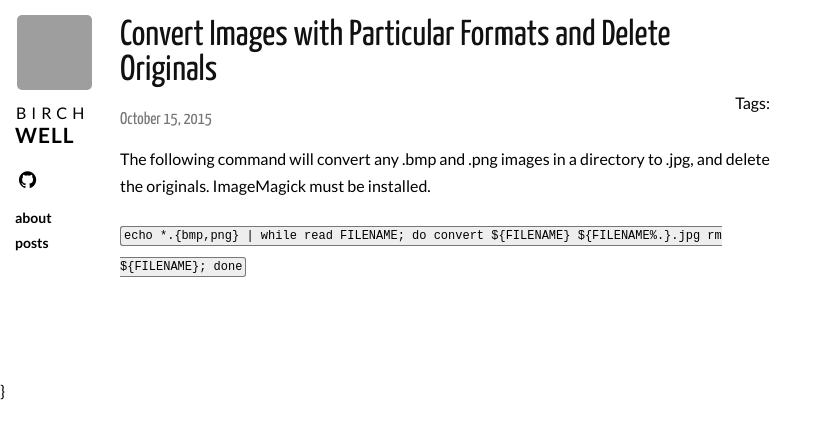
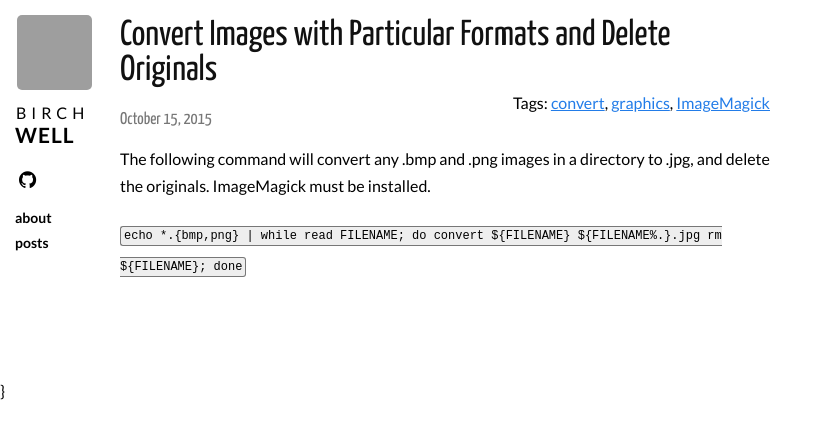
Before and after one commit to Birchwell/birchwell.github.io, a Jekyll site: the page built from _posts/2015-10-15-convert-specified-image-types-in-directory-and-delete-originals.md, in a window 1280 px wide, cut to the strip 0-439 px from the top of the page. Shown: the whole strip, without its empty margins (0-833 px from the left). Built offline with Jekyll 4.4.1, drawn with Linux system fonts in a browser that asks for light colours; nearby versions of some CDN libraries; Markdown is read by kramdown in place of the engine named in the settings; comment, search, counter and statistics services are not loaded; grey boxes are pictures that could not be loaded.

Commit message:
Update 2015-10-15-convert-specified-image-types-in-directory-and-delete-originals.md

```diff
--- a/_posts/2015-10-15-convert-specified-image-types-in-directory-and-delete-originals.md
+++ b/_posts/2015-10-15-convert-specified-image-types-in-directory-and-delete-originals.md
@@ -1,6 +1,10 @@
 ---
 layout: post
 title: Convert Images with Particular Formats and Delete Originals
+tags:
+- convert
+- graphics
+- ImageMagick
 category: posts
 ---
 The following command will convert any .bmp and .png images in a directory to .jpg, and delete the originals. ImageMagick must be installed.
```
